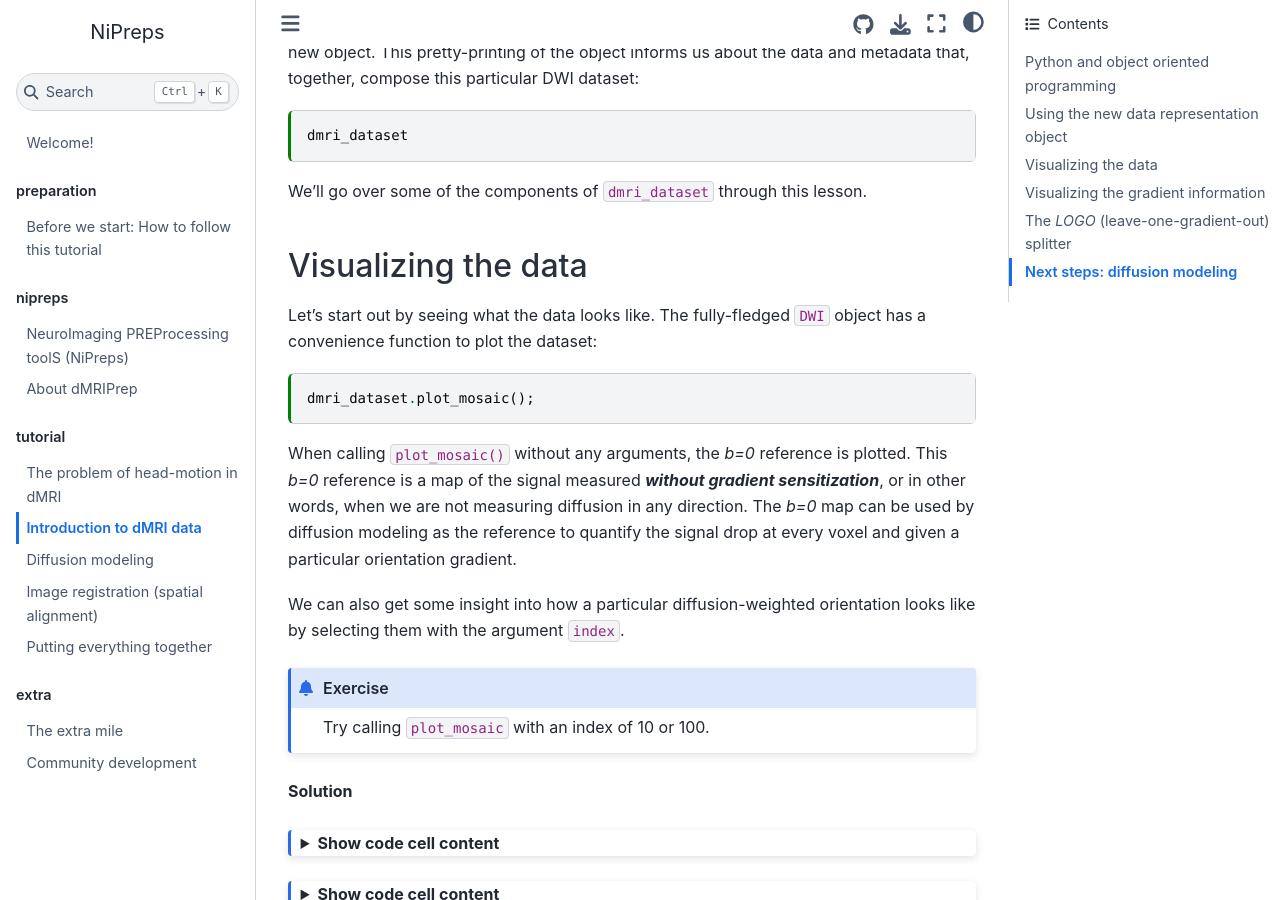
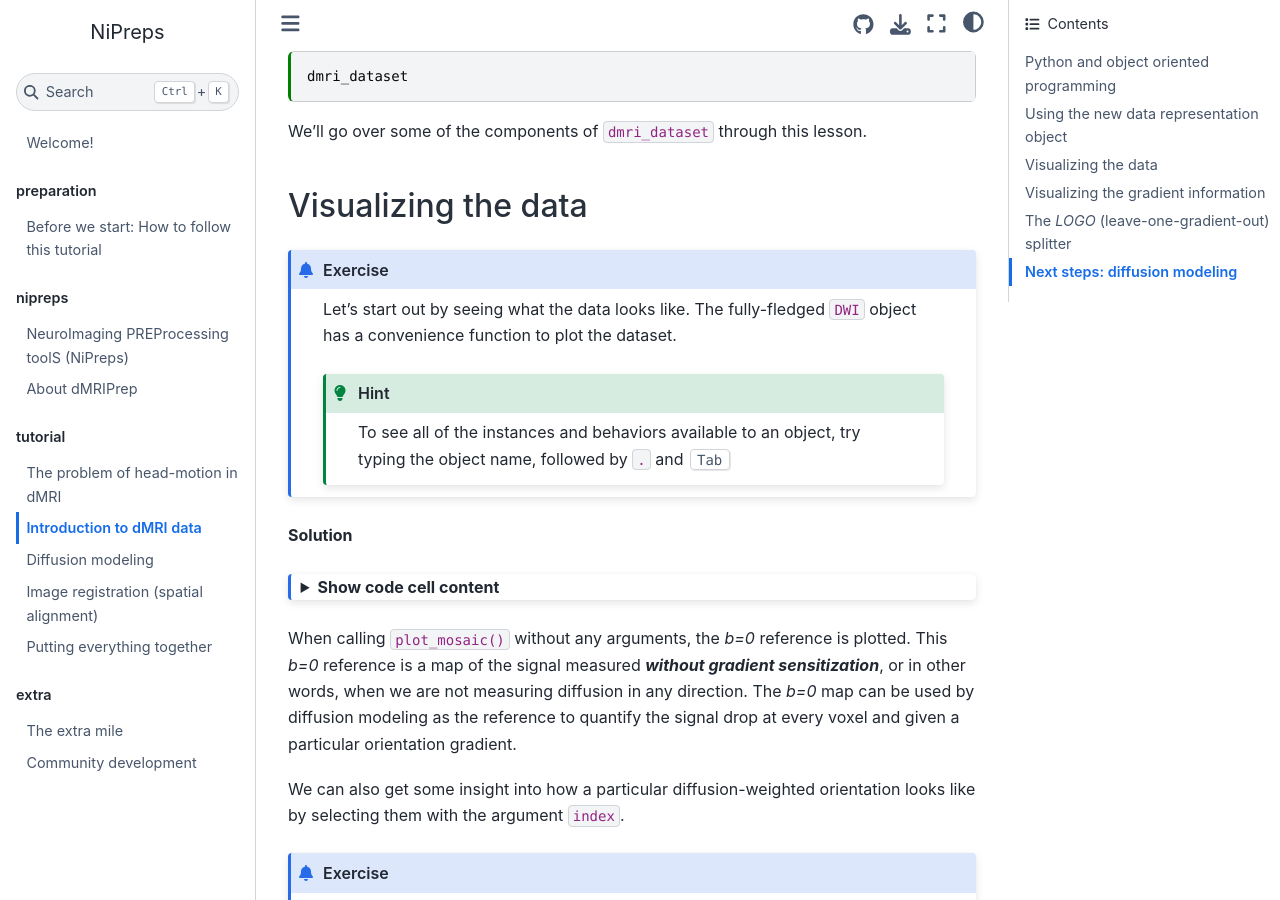
Before and after one commit to nipreps/nipreps-book, a Jupyter Book: the page built from docs/tutorial/data.md, in a window 1280 px wide and 900 px high, scrolled down 2784 px. Built offline with Jupyter Book 1.0.4 settings and Sphinx 7.4.7 and the Sphinx Book theme 1.1.4, drawn with Linux system fonts in a browser that asks for light colours; some of the changed text lies outside the part shown.

`````diff
--- a/docs/tutorial/data.md
+++ b/docs/tutorial/data.md
@@ -138,10 +138,21 @@ We'll go over some of the components of `dmri_dataset` through this lesson.
 
 ## Visualizing the data
 
+````{admonition} Exercise
 Let's start out by seeing what the data looks like.
-The fully-fledged `DWI` object has a convenience function to plot the dataset:
+The fully-fledged `DWI` object has a convenience function to plot the dataset.
+
+```{hint}
+To see all of the instances and behaviors available to an object, try typing the object name, followed by `.` and <kbd>Tab</kbd>
+```
+
+````
+
+**Solution**
 
 ```{code-cell} python
+:tags: [hide-cell]
+
 dmri_dataset.plot_mosaic();
 ```
 
`````
Also changed, not shown: other parts of docs/tutorial/data.md (+1 -1 lines), docs/preparation/step0.md (+4 -5 lines), docs/tutorial/intro.md (+1 -1 lines), docs/tutorial/registration.md (+7 -0 lines), docs/tutorial/solution.md (+1 -1 lines), docs/welcome.md (+1 -1 lines), docs/images/jupyter_port.png (added), docs/notebook/04-registration.ipynb.
